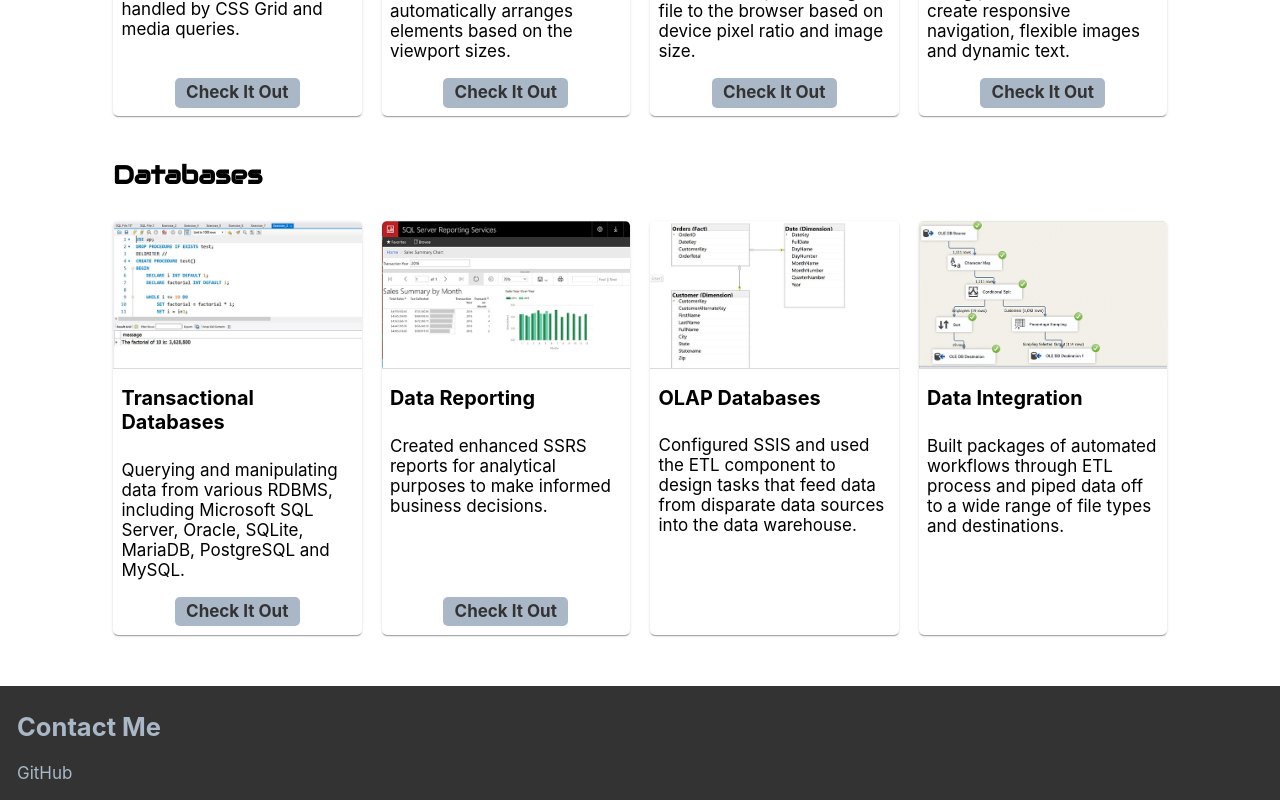
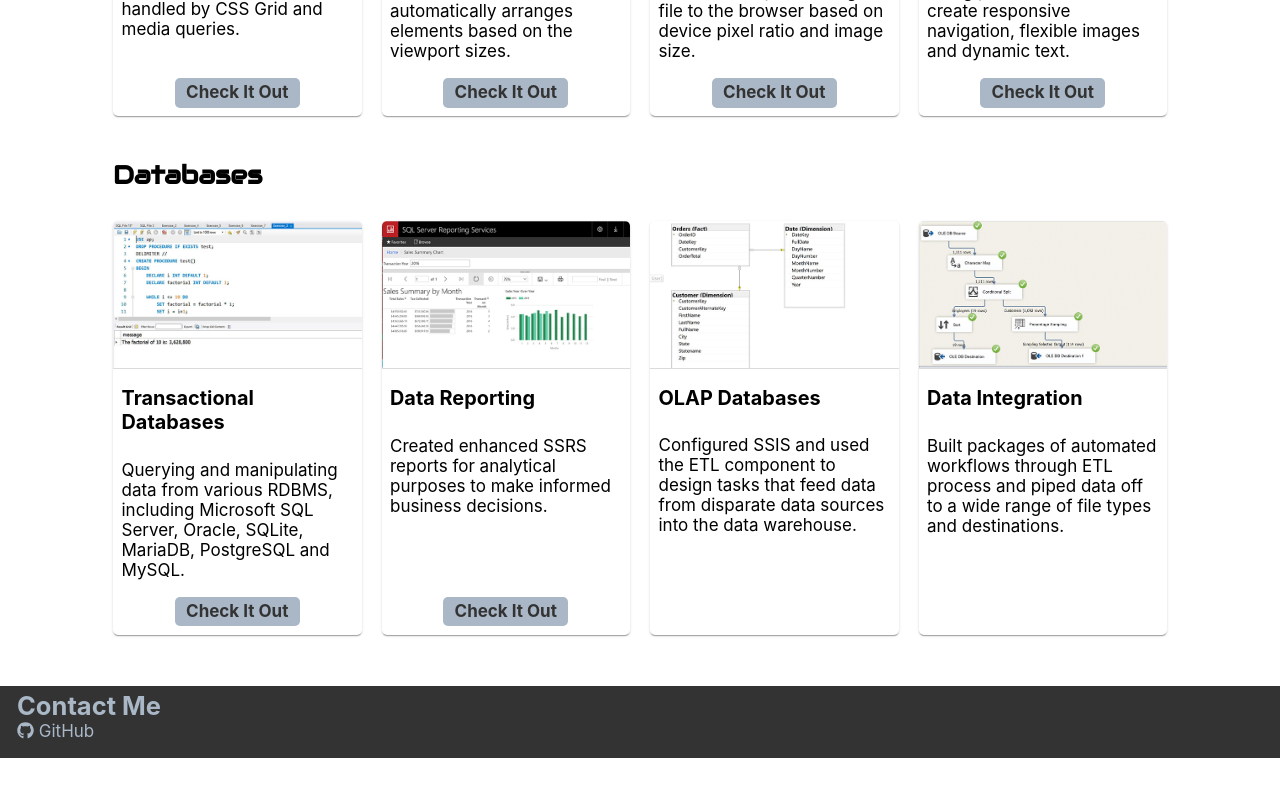
Before and after one commit to phmaa/my-app, a React (Create React App) app: page / in a window 1280 px wide. Shown: the part 1176-1976 px from the top of the page. After the commit the page ends 1934 px from the top, so only its background shows below. Built offline with nearby package versions, Linux system fonts and the light colour scheme.

Commit message:
use font awesome

```diff
--- a/src/App.css
+++ b/src/App.css
@@ -91,6 +91,10 @@
   background-color: #333;
   color: #a9b7c6;
   padding: .25rem 0 1rem 1rem;
+}
+
+footer h2 {
+  margin: 0;
 }
 
 footer a {
--- a/src/App.js
+++ b/src/App.js
@@ -4,6 +4,10 @@
 import Welcome from './components/Welcome';
 import Project from './components/Projects';
 import Footer from './components/Footer';
+import ReactDOM from 'react-dom'
+import { library } from '@fortawesome/fontawesome-svg-core'
+import { fab } from '@fortawesome/free-brands-svg-icons'
+library.add(fab)
 
 function App() {
   return (
--- a/src/components/Footer.js
+++ b/src/components/Footer.js
@@ -1,9 +1,12 @@
+import React from 'react'
+import { FontAwesomeIcon } from '@fortawesome/react-fontawesome'
 
 function Footer() {
   return (
-    <footer>
+    <footer id="contact">
       <h2>Contact Me</h2>
-      <a href="#" target="_blank">GitHub</a>
+      <FontAwesomeIcon icon={['fab', 'github']} />
+      <a href="#" target="_blank"> GitHub</a>
     </footer>
   );
 }
--- a/src/index.js
+++ b/src/index.js
@@ -3,6 +3,7 @@
 import './index.css';
 import App from './App';
 import reportWebVitals from './reportWebVitals';
+
 
 ReactDOM.render(
   <React.StrictMode>
```
